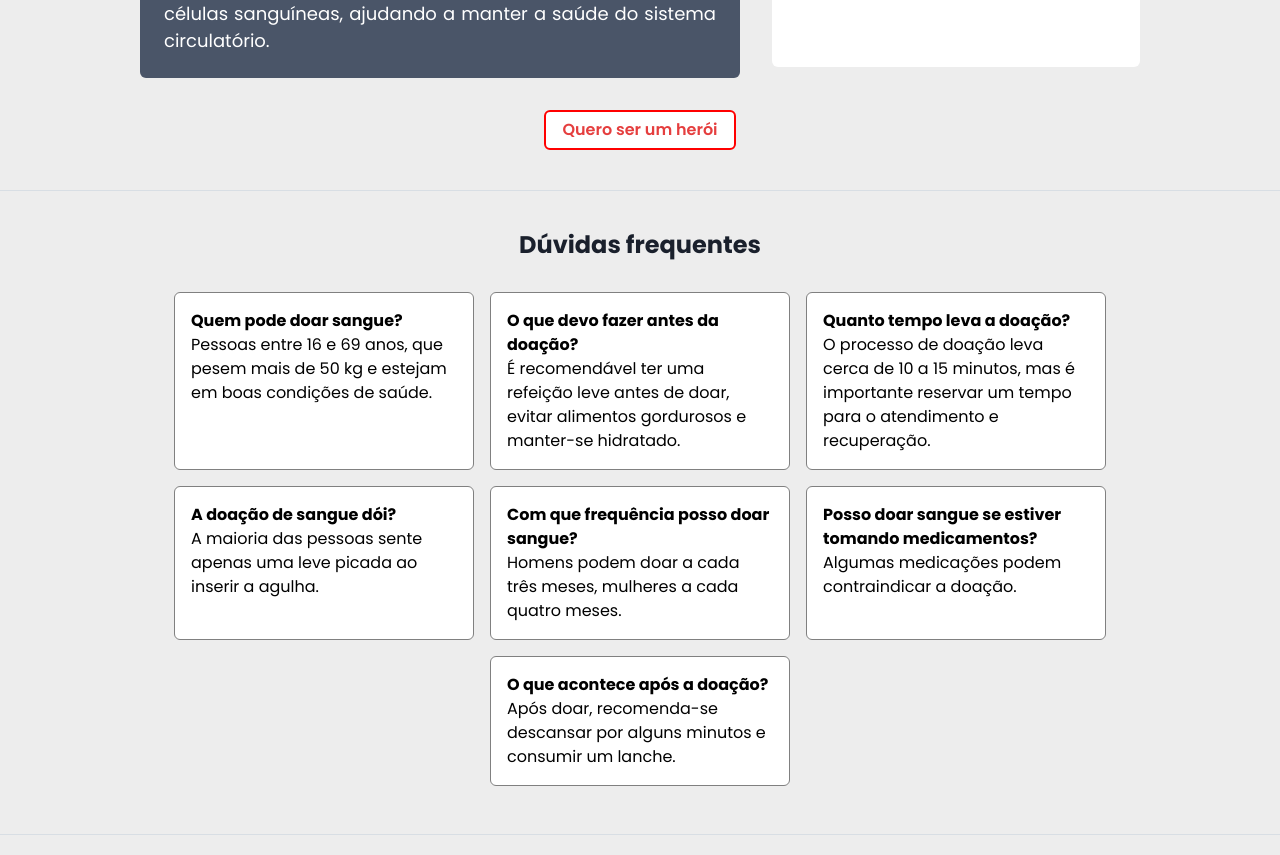
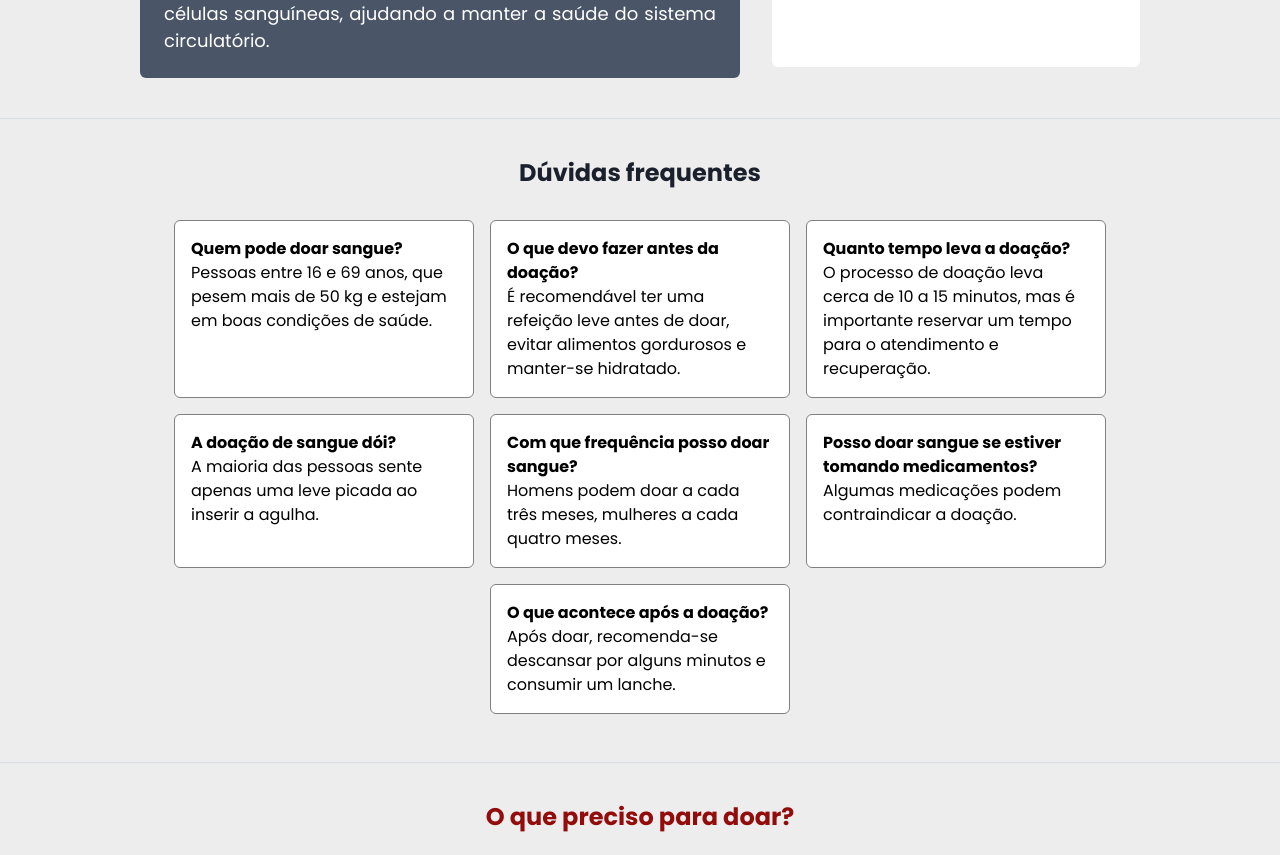
Before and after one commit to dereck-alex18/hemo-link, a React (Vite) app in the folder hemo-link/: page / in a window 1280 px wide. Shown: the part 1703-2558 px from the top of the page. Built offline with nearby package versions, Linux system fonts and the light colour scheme.

Commit message:
add title to home page and remove comments

```diff
--- a/hemo-link/src/App.jsx
+++ b/hemo-link/src/App.jsx
@@ -18,7 +18,7 @@ function App() {
           <Header />
           <Routes>
             {/* Landing Page */}
-            <Route path="/" element={<LandingPage />} />
+            <Route path="/" element={<LandingPage title="Home" />} />
 
             {/* Login Routes */}
             <Route
--- a/hemo-link/src/Components/LandingPage.jsx
+++ b/hemo-link/src/Components/LandingPage.jsx
@@ -10,8 +10,10 @@ import {
   VStack,
   Stack,
 } from "@chakra-ui/react";
+import { useDocumentTitle } from "./UseDocumentTitle";
 
-const LandingPage = () => {
+const LandingPage = ({ title }) => {
+  useDocumentTitle(title);
   return (
     <Box display="flex" flexDirection="column" alignItems="space-between">
       <Heading
@@ -141,17 +143,7 @@ const LandingPage = () => {
             />
           </Box>
         </Stack>
-        <Button
-          border="2px solid red"
-          borderRadius="md"
-          bg="white"
-          color="red.500"
-          mt={4}
-          _hover={{ bg: "red.500", color: "white" }}
-          onClick={() => window.scrollTo({ top: 0, behavior: "smooth" })}
-        >
-          Quero ser um herói
-        </Button>
+
       </VStack>
 
       <Divider borderColor="gray.300" my={6} />
--- a/hemo-link/src/Components/Login.jsx
+++ b/hemo-link/src/Components/Login.jsx
@@ -239,12 +239,6 @@ function Login({ loginType, isDonor }) {
               h="50%"
               mr={10}
             >
-              {/* <Image
-                borderRadius="143px"
-                boxSize="450px"
-                objectFit="cover"
-                src="images/salvarVidas.jpeg"
-              /> */}
             </Flex>
           </Flex>
         )}
```
